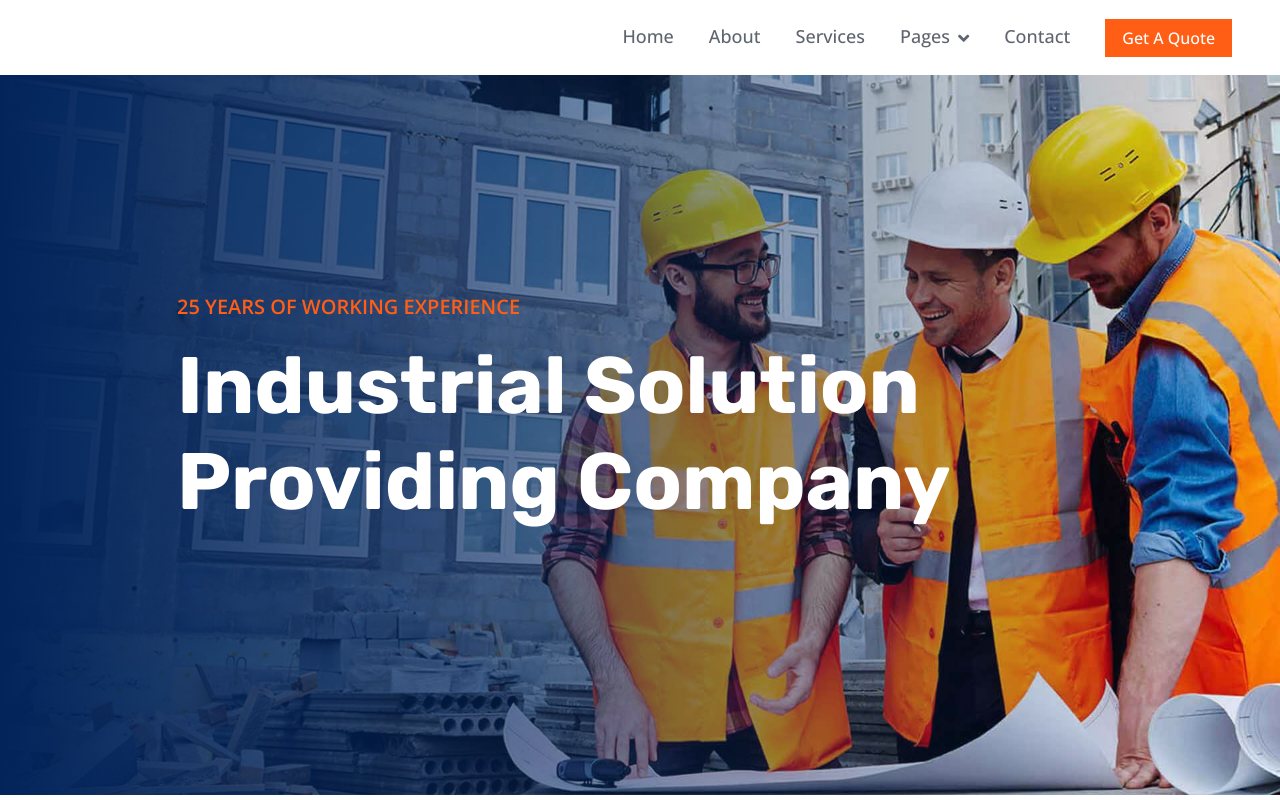
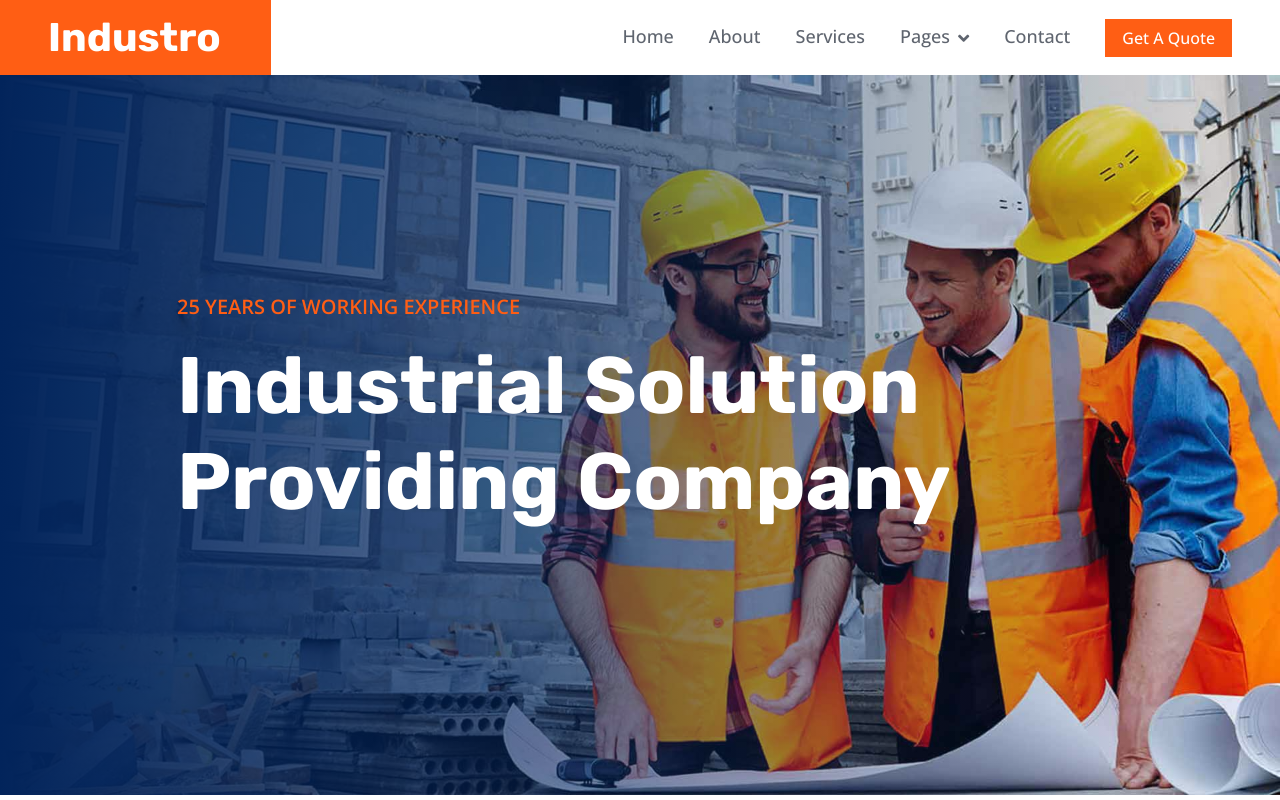
Before and after one commit to vinitsilveroak/Template-of-html, a plain HTML site: page index.html in a window 1280 px wide. Shown: the top 800 px of the page. Drawn offline with nearby package versions, Linux system fonts and the light colour scheme.

Commit message:
add color

```diff
--- a/css/style.css
+++ b/css/style.css
@@ -120,7 +120,7 @@ h6,
     height: 75px;
     display: flex;
     align-items: center;
-    background: var(--primary);
+    background:#ff5e14;
 }
 
 .navbar .navbar-brand::after {
```
